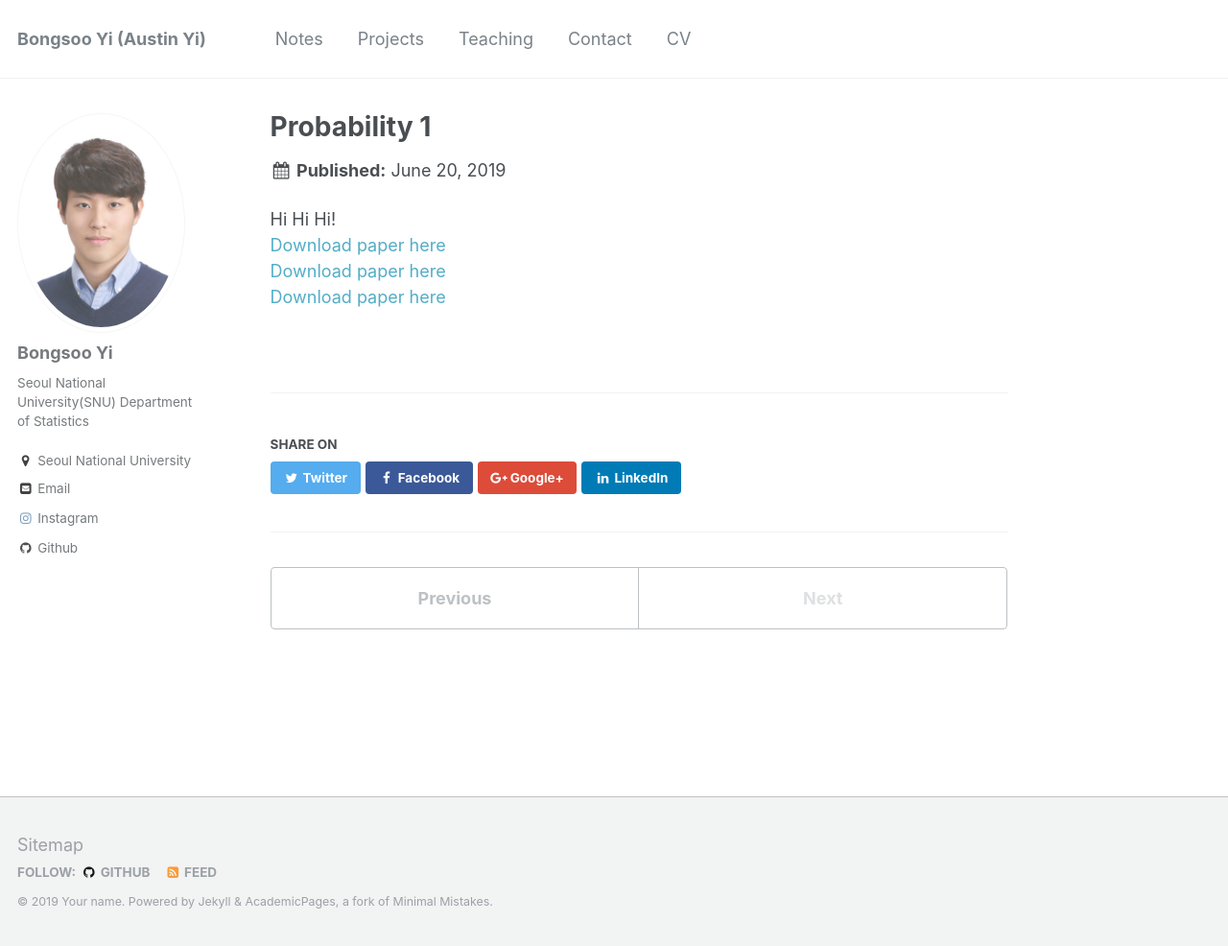
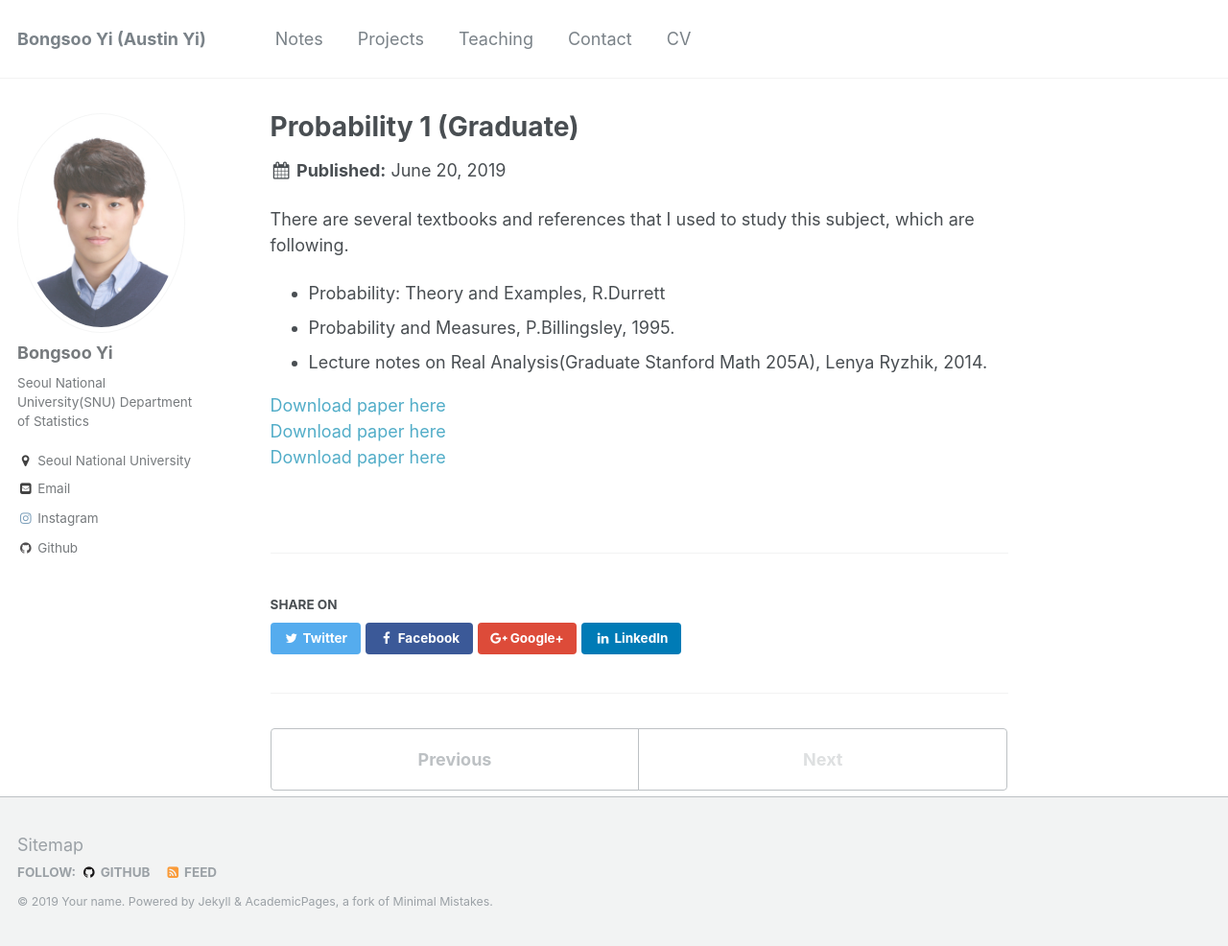
Before and after one commit to austinyi/austinyi.github.io, a Jekyll site: the page built from _publications/2019-06-20-probability1.md, in a window 1280 px wide and 986 px high. Shown: the whole window at 96% size. Built offline with Jekyll 4.4.1, drawn with Linux system fonts in a browser that asks for light colours.

Commit message:
Update 2019-06-20-probability1.md

```diff
--- a/_publications/2019-06-20-probability1.md
+++ b/_publications/2019-06-20-probability1.md
@@ -1,5 +1,5 @@
 ---
-title: "Probability 1"
+title: "Probability 1 (Graduate)"
 collection: notes
 permalink: /notes/2019-06-20-probability1
 
@@ -8,7 +8,11 @@ paperurl:
 
 ---
 
-Hi Hi Hi!
+There are several textbooks and references that I used to study this subject, which are following.
+* Probability: Theory and Examples, R.Durrett
+* Probability and Measures, P.Billingsley, 1995.
+* Lecture notes on Real Analysis(Graduate Stanford Math 205A), Lenya Ryzhik, 2014.
+
 [Download paper here](http://austinyi.github.io/files/paper2.pdf)
 [Download paper here](http://austinyi.github.io/files/paper1.pdf)
 [Download paper here](http://austinyi.github.io/files/paper3.pdf)
```
